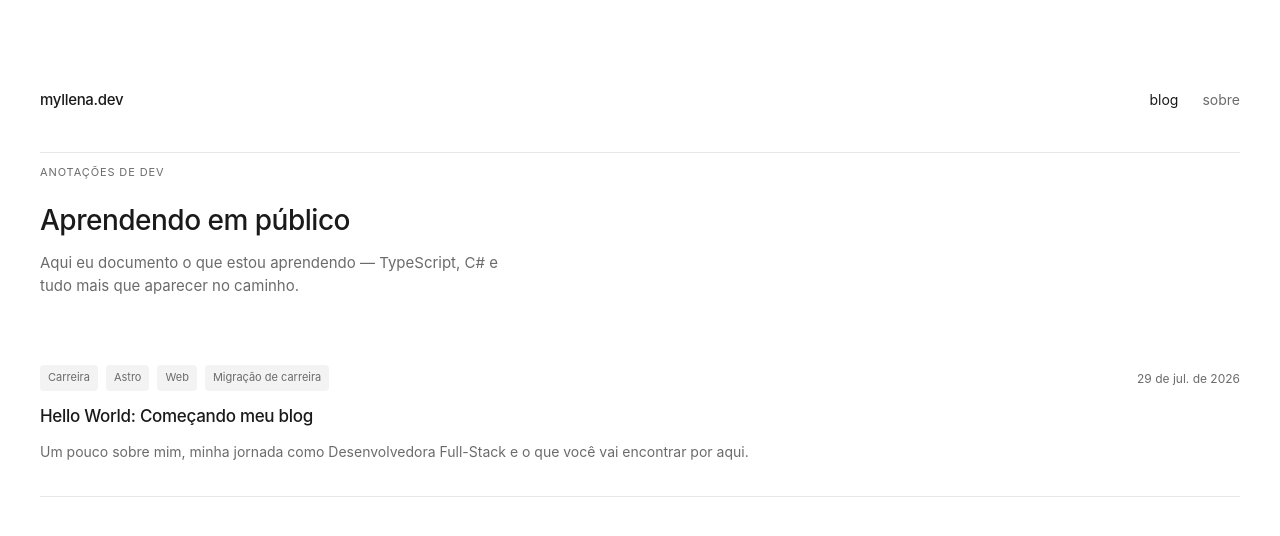
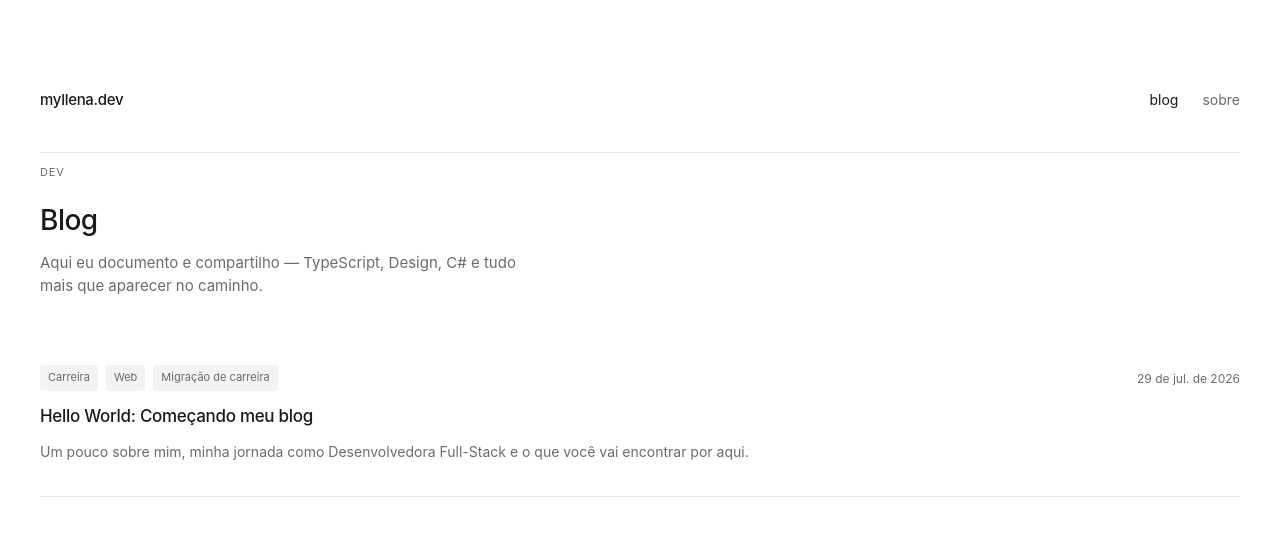
Before and after one commit to myllenabitar/meu-blog, an Astro site: page / in a window 1280 px wide. Built offline with nearby package versions, Linux system fonts and the light colour scheme; Astro itself is replaced by a stand-in of ours.

Commit message:
Remove unused favicon files and update layouts to include new favicon

```diff
--- a/src/content/blog/primeiro-post.md
+++ b/src/content/blog/primeiro-post.md
@@ -2,7 +2,7 @@
 title: "Hello World: Começando meu blog"
 description: "Um pouco sobre mim, minha jornada como Desenvolvedora Full-Stack e o que você vai encontrar por aqui."
 date: 2026-07-29
-tags: ["Carreira", "Astro", "Web", "Migração de carreira"]
+tags: ["Carreira", "Web", "Migração de carreira"]
 ---
 
 # Olá, mundo!
--- a/src/layouts/BaseLayouts.astro
+++ b/src/layouts/BaseLayouts.astro
@@ -19,6 +19,7 @@ const { title, description = "Blog da Myllena" } = Astro.props;
     <meta name="description" content={description} />
     <title>{title}</title>
     <link rel="preconnect" href="https://fonts.googleapis.com" />
+    <link rel="icon" type="image/svg+xml" href="/favicon.svg" />
     <style>
       *, *::before, *::after {
         box-sizing: border-box;
--- a/src/layouts/PortfolioLayout.astro
+++ b/src/layouts/PortfolioLayout.astro
@@ -19,6 +19,7 @@ const { title, description = "Blog da Myllena" } = Astro.props;
     <meta name="description" content={description} />
     <title>{title}</title>
     <link rel="preconnect" href="https://fonts.googleapis.com" />
+    <link rel="icon" type="image/svg+xml" href="/favicon.svg" />
     <style>
       *, *::before, *::after {
         box-sizing: border-box;
--- a/src/pages/index.astro
+++ b/src/pages/index.astro
@@ -10,9 +10,9 @@ const posts = await getCollection("blog");
   <Nav />
 
   <section class="hero">
-    <p class="label">anotações de dev</p>
-    <h1>Aprendendo em público</h1>
-    <p class="sub">Aqui eu documento o que estou aprendendo — TypeScript, C# e tudo mais que aparecer no caminho.</p>
+    <p class="label">dev</p>
+    <h1>Blog</h1>
+    <p class="sub">Aqui eu documento e compartilho — TypeScript, Design, C# e tudo mais que aparecer no caminho.</p>
   </section>
 
   <section class="posts">
```
Also changed, not shown: public/favicon.ico (deleted), public/favicon.png (added), public/favicon.svg (deleted).
